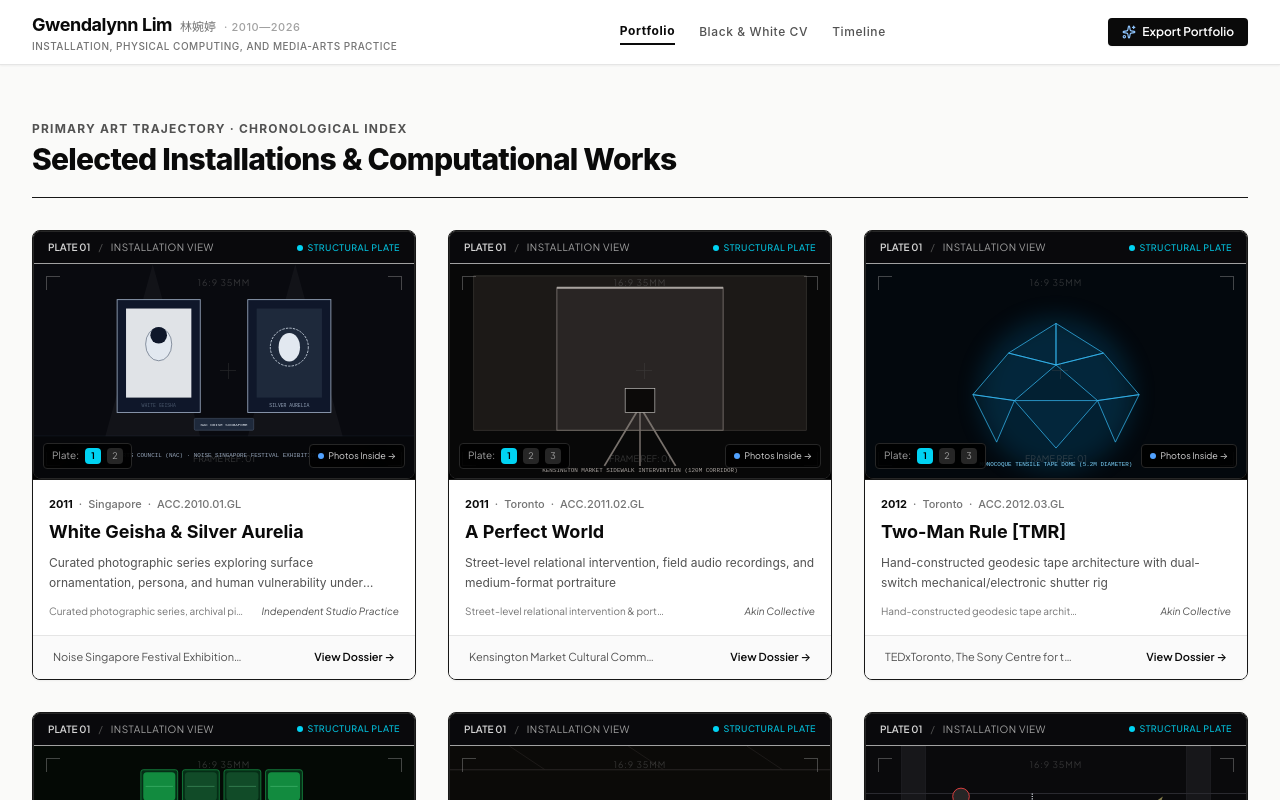
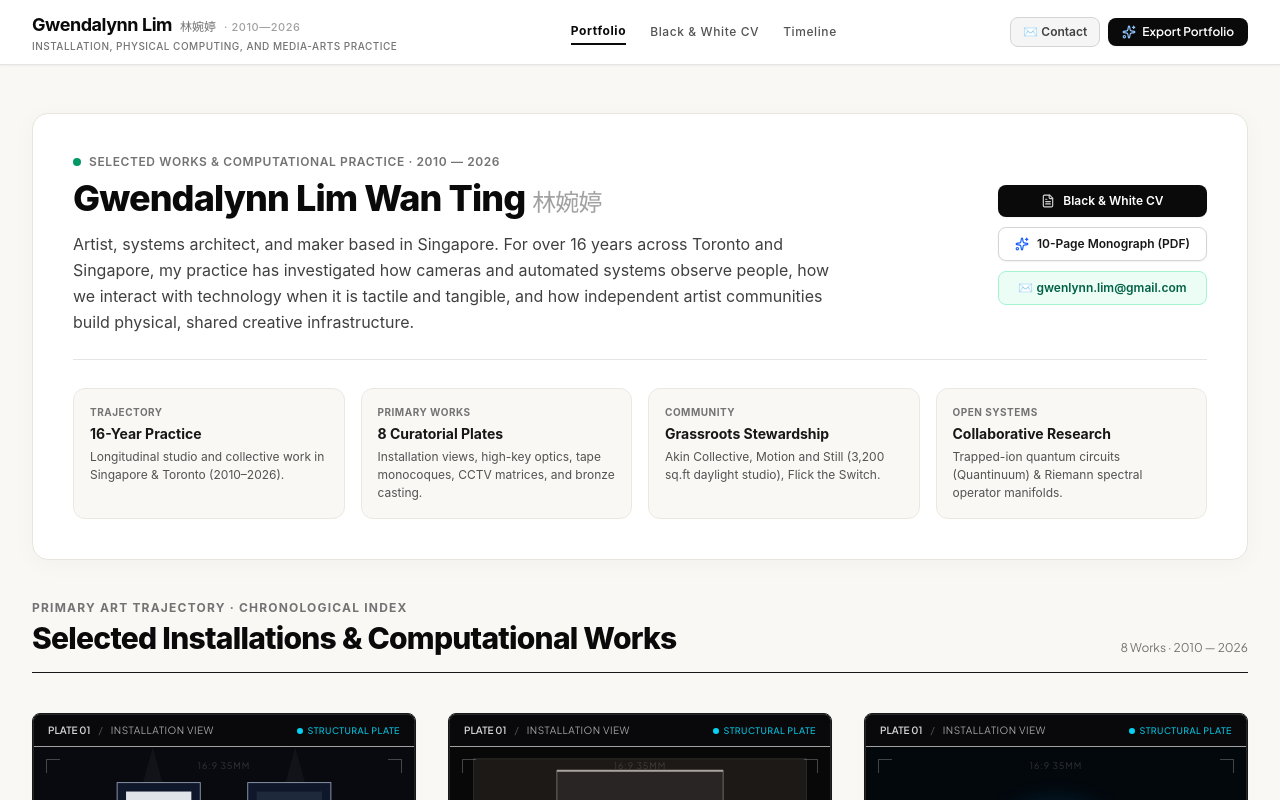
Before and after one commit to evecount/gwenlim_artCV, a React (Vite) app: page / in a window 1280 px wide. Shown: the top 800 px of the page. Built offline with nearby package versions, Linux system fonts and the light colour scheme.

Commit message:
feat(ux): infuse warm LobangKaki-inspired plainspeak hero, soft cream archival palette, and tactile focus pillars

```diff
--- a/src/App.tsx
+++ b/src/App.tsx
@@ -39,7 +39,7 @@ export default function App() {
   };
 
   return (
-    <div className="min-h-screen bg-[#fafaf9] text-neutral-900 flex flex-col font-sans selection:bg-neutral-900 selection:text-white">
+    <div className="min-h-screen bg-[#FAF8F5] text-neutral-900 flex flex-col font-sans selection:bg-neutral-900 selection:text-white">
       {/* Primary Top Bar Navigation */}
       <Navigation
         activeTab={activeTab}
@@ -58,6 +58,7 @@ export default function App() {
               artworks={ARTWORKS}
               onSelectArtwork={setSelectedArtwork}
               onOpenPortfolioPdf={() => handleOpenPortfolioPdf()}
+              onNavigateToCv={() => setActiveTab('cv')}
             />
           </div>
         )}
--- a/src/components/Navigation.tsx
+++ b/src/components/Navigation.tsx
@@ -79,11 +79,19 @@ export const Navigation: React.FC<NavigationProps> = ({
           </button>
         </nav>
 
-        {/* Zone 3: Single Direct Export Button */}
-        <div className="flex items-center gap-1.5 sm:gap-2 shrink-0">
+        {/* Zone 3: Direct Actions & Export */}
+        <div className="flex items-center gap-2 shrink-0">
+          <a
+            href="mailto:gwenlynn.lim@gmail.com"
+            className="hidden sm:inline-flex px-3 py-1.5 text-xs font-semibold text-neutral-700 hover:text-neutral-950 bg-neutral-100 hover:bg-neutral-200 border border-neutral-300 rounded-lg transition-colors items-center gap-1.5"
+            title="Email Gwen directly"
+          >
+            <span>✉️ Contact</span>
+          </a>
+
           <button
             onClick={() => onTriggerPrint('portfolio')}
-            className="px-3.5 py-1.5 text-xs font-mono-code text-white bg-neutral-950 hover:bg-neutral-800 active:bg-black rounded transition-all whitespace-nowrap cursor-pointer flex items-center gap-1.5 font-semibold shadow-xs"
+            className="px-3.5 py-1.5 text-xs font-mono-code text-white bg-neutral-950 hover:bg-neutral-800 active:bg-black rounded-lg transition-all whitespace-nowrap cursor-pointer flex items-center gap-1.5 font-semibold shadow-xs"
             title="Download 10-Page Curatorial Portfolio (PDF)"
           >
             <Sparkles className="w-3.5 h-3.5 text-blue-300" />
--- a/src/components/WorksGrid.tsx
+++ b/src/components/WorksGrid.tsx
@@ -1,29 +1,111 @@
 import React from 'react';
 import { Artwork } from '../types/portfolio';
 import { ArtworkImageGallery } from './ArtworkImageGallery';
+import { FileText, Sparkles } from 'lucide-react';
 
 interface WorksGridProps {
   artworks: Artwork[];
   onSelectArtwork: (artwork: Artwork) => void;
   onOpenPortfolioPdf?: () => void;
+  onNavigateToCv?: () => void;
 }
 
 export const WorksGrid: React.FC<WorksGridProps> = ({
   artworks,
   onSelectArtwork,
+  onOpenPortfolioPdf,
+  onNavigateToCv,
 }) => {
   return (
-    <section id="works-section" className="py-14 border-b border-neutral-250 bg-[#fafaf9]">
-      <div className="max-w-7xl mx-auto px-4 sm:px-6 lg:px-8 space-y-8">
+    <section id="works-section" className="py-10 sm:py-12 border-b border-neutral-250 bg-[#FAF8F5]">
+      <div className="max-w-7xl mx-auto px-4 sm:px-6 lg:px-8 space-y-10">
+
+        {/* Curatorial Introduction & Maker Overview (Warm Plainspeak Hero) */}
+        <div className="bg-white border border-[#e8e5de] rounded-2xl p-6 sm:p-8 lg:p-10 shadow-[0_4px_24px_rgba(0,0,0,0.03)] space-y-6">
+          <div className="flex flex-col lg:flex-row lg:items-center justify-between gap-6 pb-6 border-b border-neutral-200">
+            <div className="space-y-2 max-w-3xl">
+              <div className="flex items-center gap-2 text-xs font-semibold uppercase tracking-wider text-neutral-500">
+                <span className="w-2 h-2 rounded-full bg-emerald-600 animate-pulse" />
+                <span>Selected Works & Computational Practice · 2010 — 2026</span>
+              </div>
+              <h1 className="text-2xl sm:text-3xl lg:text-4xl font-extrabold tracking-tight text-neutral-950">
+                Gwendalynn Lim Wan Ting <span className="text-neutral-400 font-normal text-xl sm:text-2xl">林婉婷</span>
+              </h1>
+              <p className="text-sm sm:text-base text-neutral-700 leading-relaxed font-sans pt-1">
+                Artist, systems architect, and maker based in Singapore. For over 16 years across Toronto and Singapore, my practice has investigated how cameras and automated systems observe people, how we interact with technology when it is tactile and tangible, and how independent artist communities build physical, shared creative infrastructure.
+              </p>
+            </div>
+
+            {/* Quick Actions (Direct CV & Monograph Access) */}
+            <div className="flex flex-wrap lg:flex-col gap-2.5 shrink-0">
+              {onNavigateToCv && (
+                <button
+                  onClick={onNavigateToCv}
+                  className="px-4 py-2 bg-neutral-950 hover:bg-neutral-800 text-white rounded-lg text-xs font-semibold flex items-center justify-center gap-2 shadow-xs transition-colors cursor-pointer"
+                >
+                  <FileText className="w-3.5 h-3.5 text-neutral-300" />
+                  <span>Black & White CV</span>
+                </button>
+              )}
+              {onOpenPortfolioPdf && (
+                <button
+                  onClick={onOpenPortfolioPdf}
+                  className="px-4 py-2 bg-white hover:bg-neutral-50 text-neutral-900 border border-neutral-300 rounded-lg text-xs font-semibold flex items-center justify-center gap-2 shadow-xs transition-colors cursor-pointer"
+                >
+                  <Sparkles className="w-3.5 h-3.5 text-blue-600" />
+                  <span>10-Page Monograph (PDF)</span>
+                </button>
+              )}
+              <a
+                href="mailto:gwenlynn.lim@gmail.com"
+                className="px-4 py-2 bg-emerald-50 hover:bg-emerald-100 text-emerald-800 border border-emerald-200 rounded-lg text-xs font-semibold flex items-center justify-center gap-2 transition-colors"
+              >
+                <span>✉️ gwenlynn.lim@gmail.com</span>
+              </a>
+            </div>
+          </div>
+
+          {/* Four Grounded Focus Pillars */}
+          <div className="grid grid-cols-1 sm:grid-cols-2 lg:grid-cols-4 gap-4 pt-1">
+            <div className="bg-[#FAF8F5] border border-[#ece8e1] rounded-xl p-4 space-y-1">
+              <span className="text-[10px] font-bold uppercase tracking-wider text-neutral-500 block">Trajectory</span>
+              <div className="text-sm font-bold text-neutral-900">16-Year Practice</div>
+              <p className="text-xs text-neutral-600 leading-normal">Longitudinal studio and collective work in Singapore & Toronto (2010–2026).</p>
+            </div>
+
+            <div className="bg-[#FAF8F5] border border-[#ece8e1] rounded-xl p-4 space-y-1">
+              <span className="text-[10px] font-bold uppercase tracking-wider text-neutral-500 block">Primary Works</span>
+              <div className="text-sm font-bold text-neutral-900">8 Curatorial Plates</div>
+              <p className="text-xs text-neutral-600 leading-normal">Installation views, high-key optics, tape monocoques, CCTV matrices, and bronze casting.</p>
+            </div>
+
+            <div className="bg-[#FAF8F5] border border-[#ece8e1] rounded-xl p-4 space-y-1">
+              <span className="text-[10px] font-bold uppercase tracking-wider text-neutral-500 block">Community</span>
+              <div className="text-sm font-bold text-neutral-900">Grassroots Stewardship</div>
+              <p className="text-xs text-neutral-600 leading-normal">Akin Collective, Motion and Still (3,200 sq.ft daylight studio), Flick the Switch.</p>
+            </div>
+
+            <div className="bg-[#FAF8F5] border border-[#ece8e1] rounded-xl p-4 space-y-1">
+              <span className="text-[10px] font-bold uppercase tracking-wider text-neutral-500 block">Open Systems</span>
+              <div className="text-sm font-bold text-neutral-900">Collaborative Research</div>
+              <p className="text-xs text-neutral-600 leading-normal">Trapped-ion quantum circuits (Quantinuum) & Riemann spectral operator manifolds.</p>
+            </div>
+          </div>
+        </div>
 
         {/* Section Header */}
-        <div className="border-b border-neutral-250 pb-5">
-          <span className="text-xs uppercase tracking-widest text-neutral-600 block mb-1 font-bold">
-            Primary Art Trajectory · Chronological Index
+        <div className="border-b border-neutral-250 pb-4 flex flex-col sm:flex-row sm:items-end justify-between gap-2">
+          <div>
+            <span className="text-xs uppercase tracking-widest text-neutral-500 block mb-1 font-bold">
+              Primary Art Trajectory · Chronological Index
+            </span>
+            <h2 className="text-2xl sm:text-3xl font-extrabold tracking-tight text-neutral-950">
+              Selected Installations & Computational Works
+            </h2>
+          </div>
+          <span className="text-xs font-mono-code text-neutral-500">
+            8 Works · 2010 — 2026
           </span>
-          <h2 className="text-2xl sm:text-3xl font-extrabold tracking-tight text-neutral-950">
-            Selected Installations & Computational Works
-          </h2>
         </div>
 
         {/* Works Catalog Grid */}
--- a/src/index.css
+++ b/src/index.css
@@ -3,7 +3,7 @@
 @layer base {
   body {
     font-family: 'Plus Jakarta Sans', system-ui, -apple-system, sans-serif;
-    background-color: #fafaf9;
+    background-color: #FAF8F5;
     color: #18181b;
   }
 }
```
